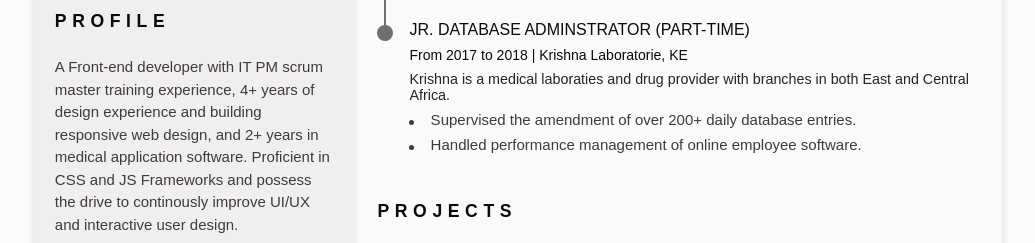
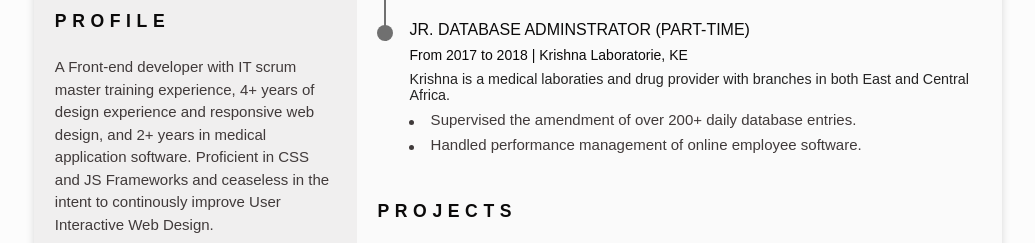
Before and after one commit to DwayneT/my-resume, a plain HTML site: page index.html in a window 1280 px wide. Shown: the part 496-739 px from the top of the page, without its empty margins (122-1157 px from the left). Drawn offline with nearby package versions, Linux system fonts and the light colour scheme; a web font is replaced by a local one.

Commit message:
Third commit

```diff
--- a/index.html
+++ b/index.html
@@ -143,10 +143,10 @@
           <h2 class="section-title">Profile</h2>
 
           <p class="profile__description">
-            A Front-end developer with IT PM scrum master training experience, 4+ years of design experience
-            and building responsive web design, and 2+ years in medical application
-            software. Proficient in CSS and JS Frameworks and possess the drive
-            to continously improve UI/UX and interactive user design.
+            A Front-end developer with IT scrum master training experience, 4+ years of design experience
+            and responsive web design, and 2+ years in medical application
+            software. Proficient in CSS and JS Frameworks and ceaseless in the intent
+            to continously improve User Interactive Web Design.
 
           </p>
         </section>
```
